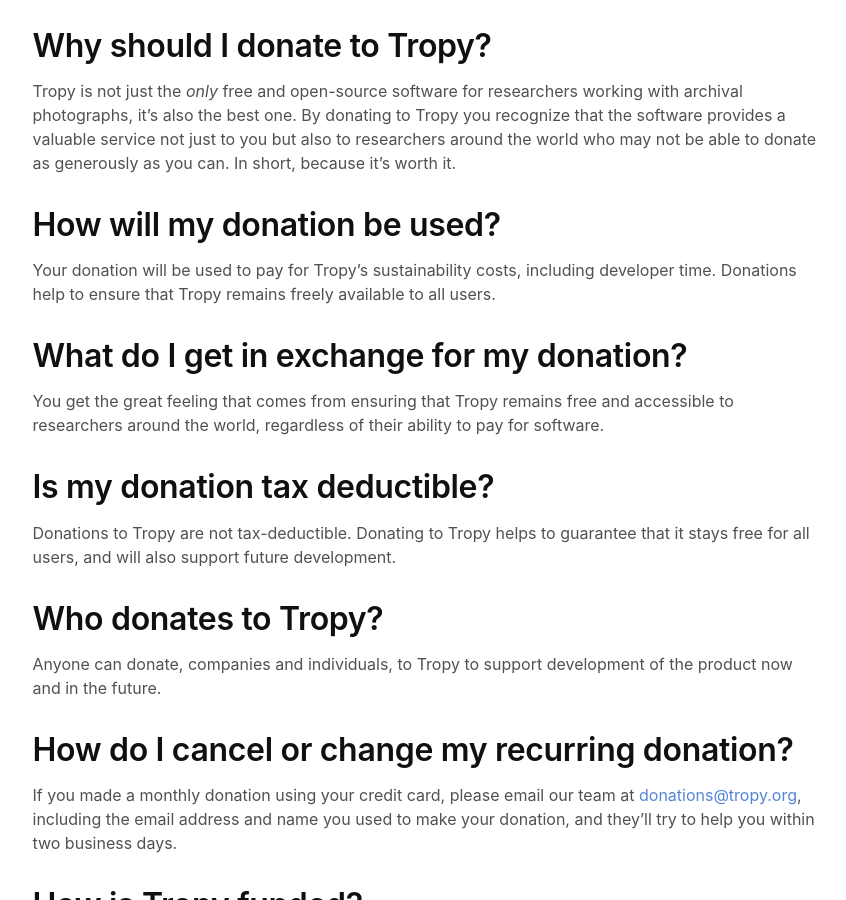
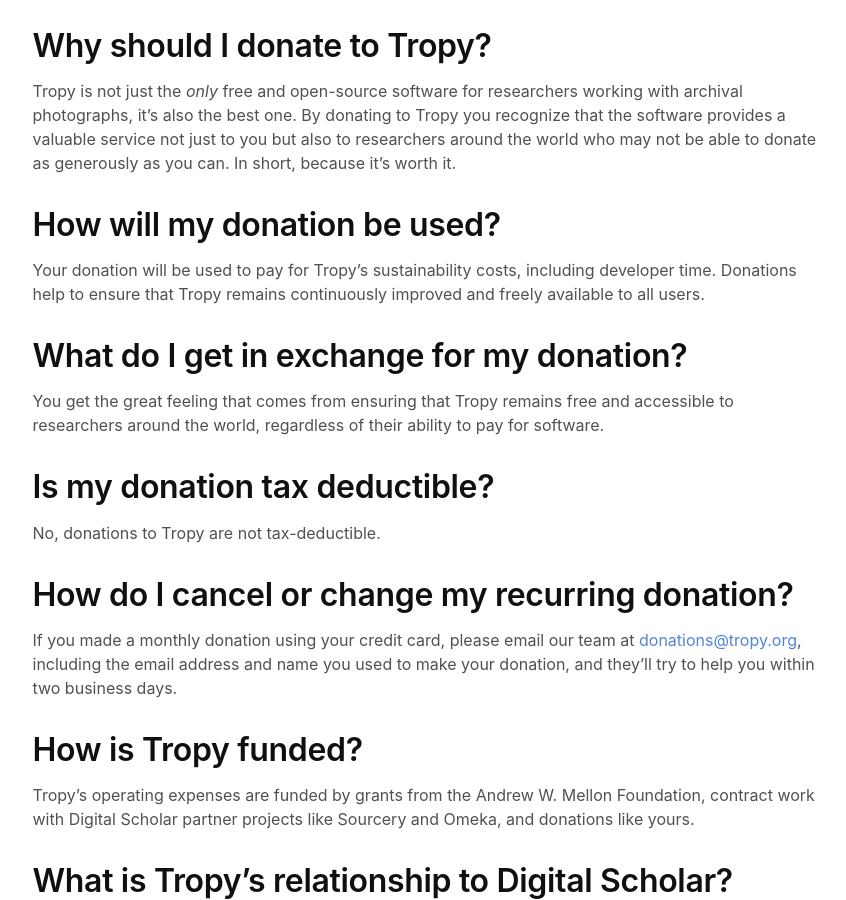
Before and after one commit to tropy/tropy.github.io, a Jekyll site: the page built from donations-faq.md, in a window 1280 px wide and 900 px high, scrolled down 274 px. Shown: the whole window, without its empty margins (213-1059 px from the left). Built offline with Jekyll 4.4.1, drawn with Linux system fonts in a browser that asks for light colours; our own code applies the rules of GitHub Pages for plain Markdown files.

Commit message:
Update donations-faq.md

```diff
--- a/donations-faq.md
+++ b/donations-faq.md
@@ -9,16 +9,13 @@
 Tropy is not just the *only* free and open-source software for researchers working with archival photographs, it’s also the best one. By donating to Tropy you recognize that the software provides a valuable service not just to you but also to researchers around the world who may not be able to donate as generously as you can. In short, because it’s worth it.
 
 ## How will my donation be used?
-Your donation will be used to pay for Tropy’s sustainability costs, including developer time. Donations help to ensure that Tropy remains freely available to all users.
+Your donation will be used to pay for Tropy’s sustainability costs, including developer time. Donations help to ensure that Tropy remains continuously improved and freely available to all users.
 
 ## What do I get in exchange for my donation?
 You get the great feeling that comes from ensuring that Tropy remains free and accessible to researchers around the world, regardless of their ability to pay for software.
 
 ## Is my donation tax deductible?
-Donations to Tropy are not tax-deductible. Donating to Tropy helps to guarantee that it stays free for all users, and will also support future development.
-
-## Who donates to Tropy?
-Anyone can donate, companies and individuals, to Tropy to support development of the product now and in the future.
+No, donations to Tropy are not tax-deductible.
 
 ## How do I cancel or change my recurring donation?
 If you made a monthly donation using your credit card, please email our team at [donations@tropy.org](mailto:donations@tropy.org), including the email address and name you used to make your donation, and they’ll try to help you within two business days.
```
